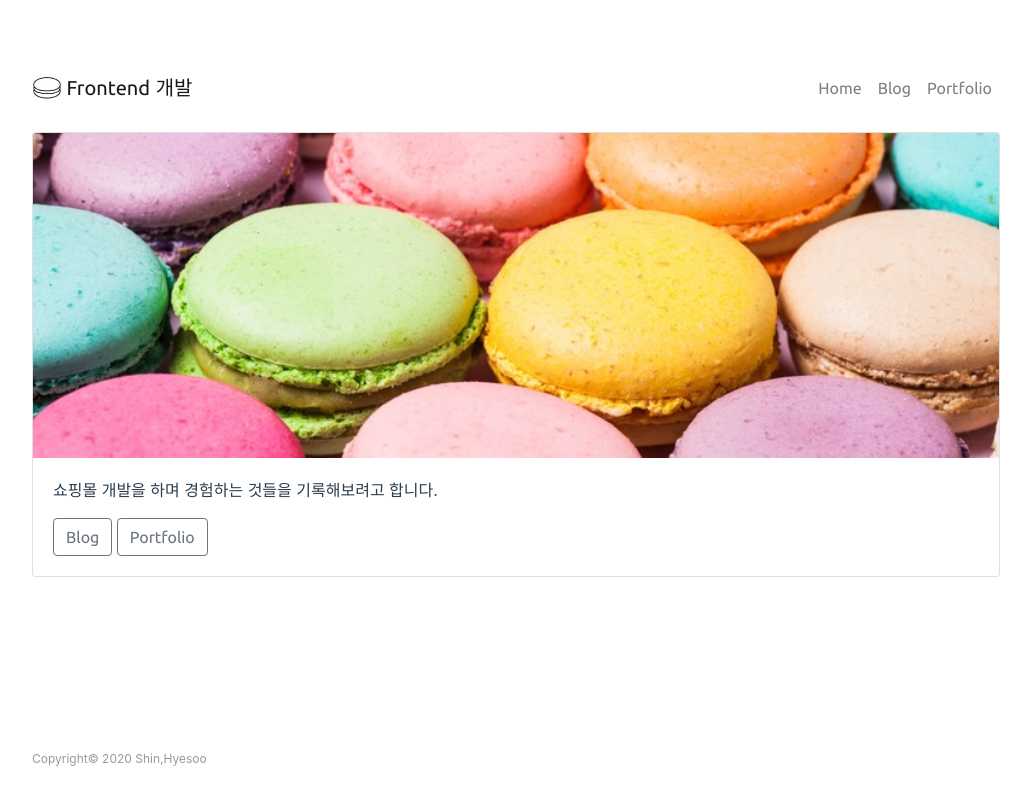
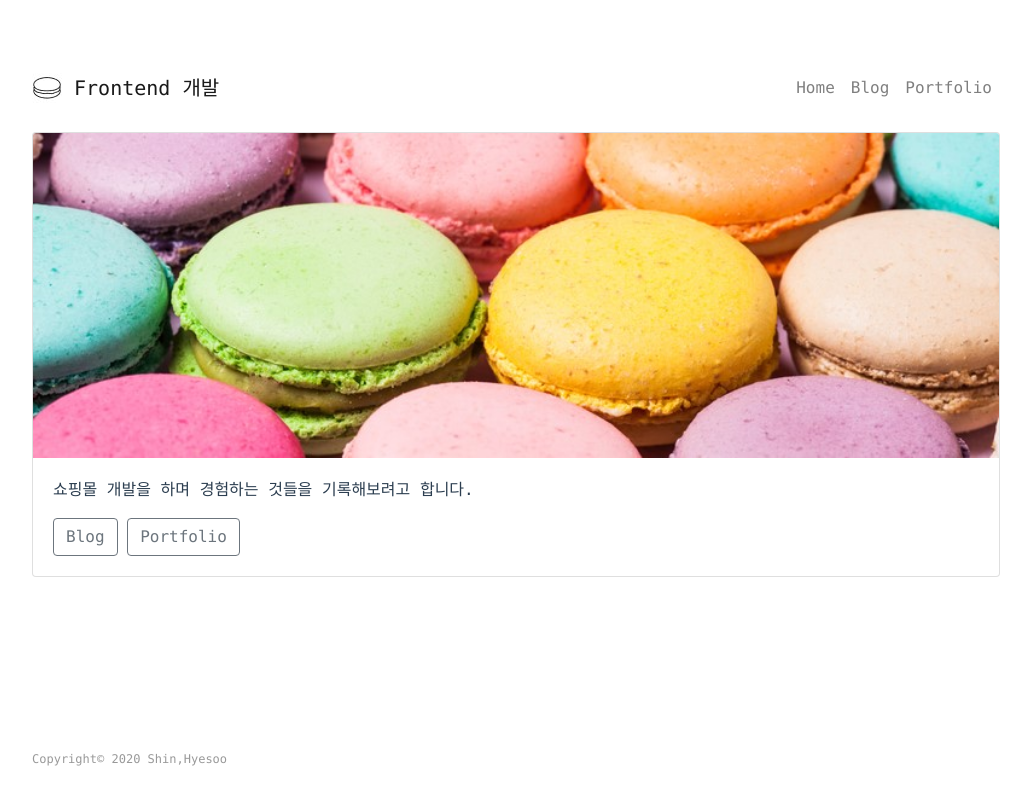
Before and after one commit to dc2348/vue-cli-github, a Vue app: page /#/home in a window 1280 px wide. Shown: the whole page, without its empty margins (124-1155 px from the left). Built offline with nearby package versions, Linux system fonts and the light colour scheme; a web font is replaced by a local one.

Commit message:
CLN:Fix Font

```diff
--- a/src/App.vue
+++ b/src/App.vue
@@ -11,7 +11,6 @@
 
 <script>
 import Vue from 'vue'
-// import HomeView from './views/HomeView.vue'
 import CommonHeader from './components/CommonHeader.vue'
 import CommonFooter from './components/CommonFooter.vue'
 import BootstrapVue from 'bootstrap-vue'
@@ -37,11 +36,7 @@ export default {
   margin-top: 60px;
   margin-left: auto;
   margin-right: auto;
-  /* font-family: 'Nanum Gothic Coding', monospace; */
-}
-
-*:lang(en) {
-  font-family: 'Ubuntu', sans-serif;
+  font-family: Consolas;
 }
 
 @media (min-width: 1000px) {
--- a/src/components/CommonHeader.vue
+++ b/src/components/CommonHeader.vue
@@ -3,9 +3,9 @@
       <b-navbar type="light" variant="faded">
         <b-navbar-brand href="https://dc2348.github.io">
           <img src="../assets/images/icon_macaroon_30x30.jpg" class="d-inline-block align-top" alt="profile logo">
-          <span lang="en"> Frontend</span> 개발
+          <span> Frontend</span> 개발
         </b-navbar-brand>
-        <b-navbar-nav class="ml-auto" lang="en">
+        <b-navbar-nav class="ml-auto">
           <!-- bootstrap-vue original -->
           <!-- <b-nav-item href="https://dc2348.github.io">Home</b-nav-item>
           <b-nav-item href="#" disabled>Blog</b-nav-item>
```
